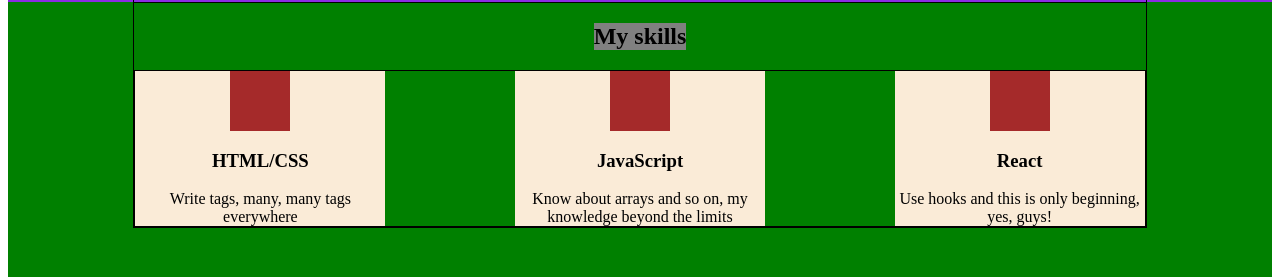
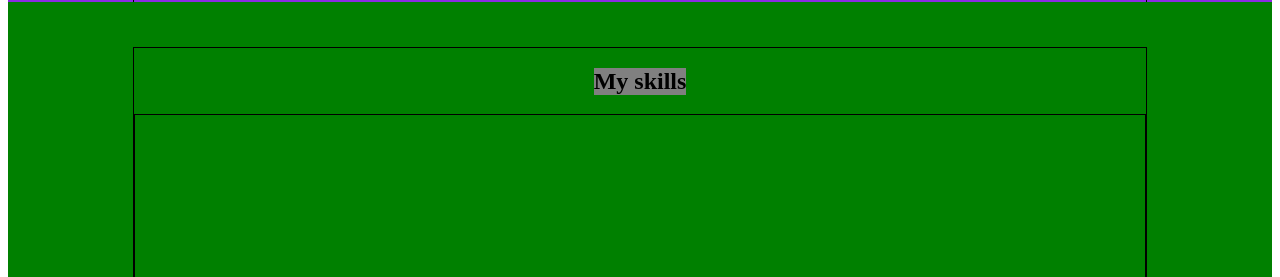
Before and after one commit to breznovic/cardsvite, a React (Create React App) app: page / in a window 1280 px wide. Shown: the part 886-1163 px from the top of the page. Built offline with nearby package versions, Linux system fonts and the light colour scheme.

Commit message:
Final scratch first stage

```diff
--- a/src/Main/main.module.css
+++ b/src/Main/main.module.css
@@ -6,7 +6,7 @@
 .wrapper {
     display: flex;
     align-items:center;
-    justify-content: space-between;
+    justify-content: space-around;
     flex-wrap: wrap;
 }
 
--- a/src/Skills/Skill/skill.module.css
+++ b/src/Skills/Skill/skill.module.css
@@ -1,5 +1,6 @@
 .skill {
     width: 250px;
+    height: 30vh;
     background-color: antiquewhite;
     display: flex;
     flex-direction: column;
--- a/src/Skills/skills.module.css
+++ b/src/Skills/skills.module.css
@@ -1,6 +1,8 @@
 .skillsBlock {
    min-height: 100vh;
    background-color: green;
+   display: flex;
+   align-items: center;
 }
 
 .skillsContainer {
@@ -14,8 +16,10 @@
    border: 1px solid;
    width: 100%;
    display: flex;
-   justify-content: space-between;
+   justify-content: space-around;
    flex-wrap: wrap;
+   min-height: 80vh;
+   align-items: center;
 }
 
 .title {
--- a/src/Works/works.module.css
+++ b/src/Works/works.module.css
@@ -1,6 +1,8 @@
 .skillsBlock {
    min-height: 100vh;
    background-color: burlywood;
+   display: flex;
+   align-items: center;
 }
 
 .skillsContainer {
@@ -14,7 +16,7 @@
    border: 1px solid;
    width: 100%;
    display: flex;
-   justify-content: space-between;
+   justify-content: space-around;
    flex-wrap: wrap;
 }
 
```
